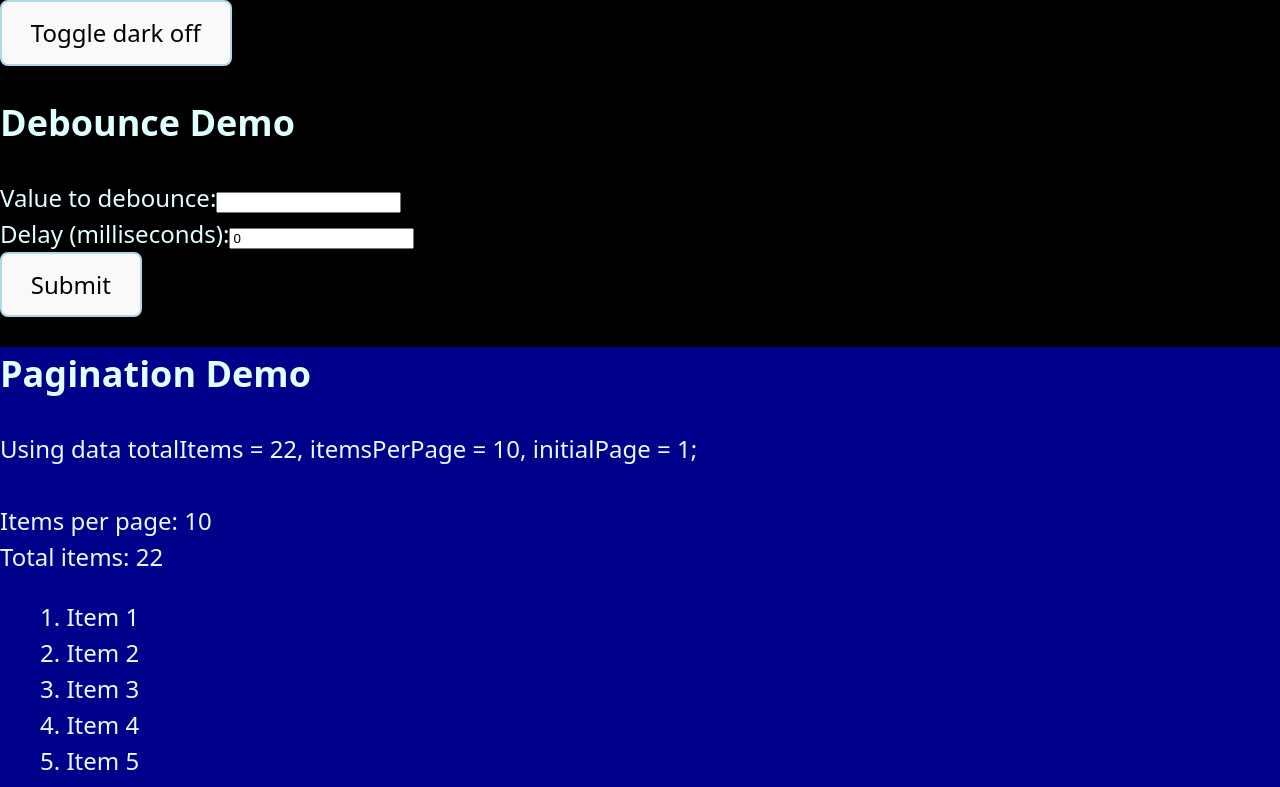
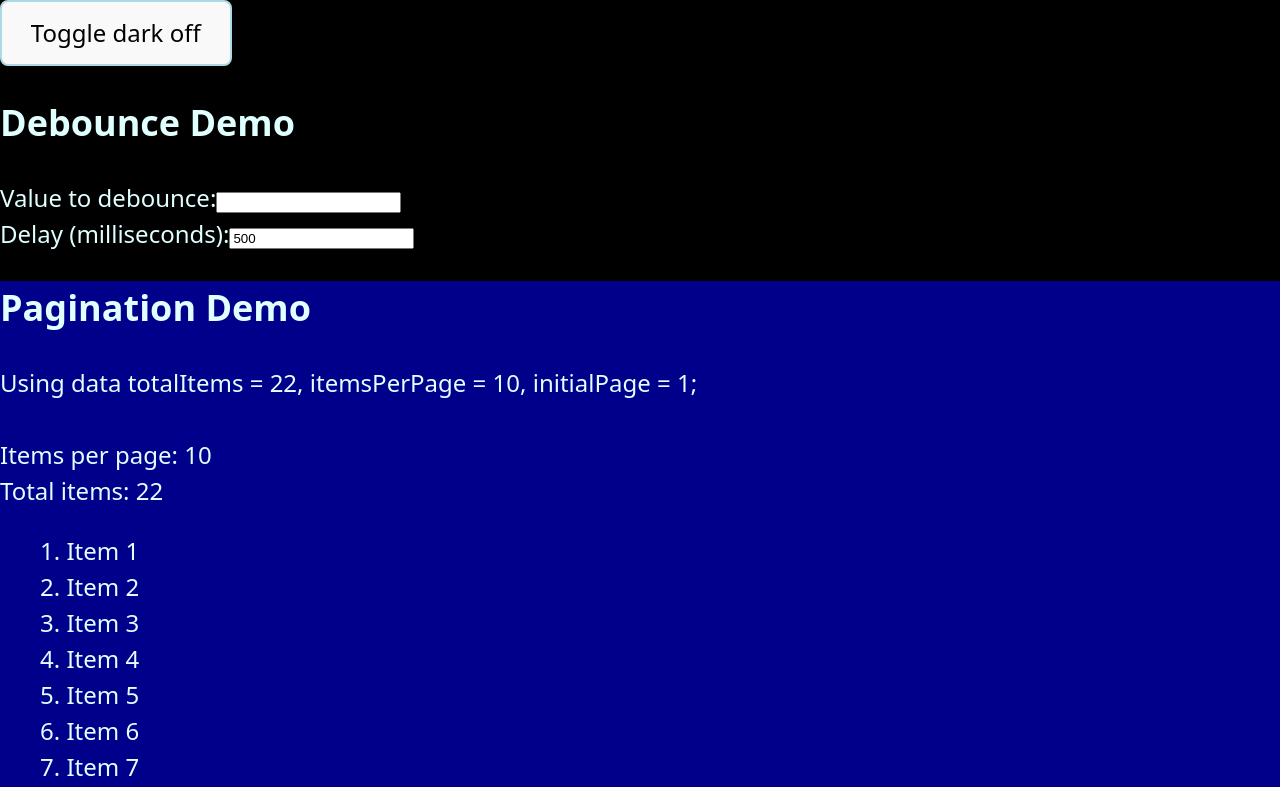
Before and after one commit to aardvarkpepper/2025-08-04-M10-Lab-2, a React (Vite) app: page / in a window 1280 px wide. Shown: the top 787 px of the page. Built offline with nearby package versions, Linux system fonts and the light colour scheme.

Commit message:
Revise untested useDebounce.ts. Add comments on implementation DebounceDemo.tsx. Refactor to use input field instead of form.

```diff
--- a/src/components/DebounceDemo/DebounceDemo.tsx
+++ b/src/components/DebounceDemo/DebounceDemo.tsx
@@ -1,39 +1,44 @@
 import { useState } from 'react';
 
 export const DebounceDemo = () => {
-  const [debounceArguments, setDebounceArguments] = useState({ value: "", delay: 0 });
+  const [debounceArguments, setDebounceArguments] = useState({ value: "", delay: 500 });
   const [data, setData] = useState("");
 
   const handleChange = (event: any) => {
-    const {name, value} = event.target;
+    const { name, value } = event.target;
     setDebounceArguments(prev => {
       console.log('sDA invoked');
-      return {...prev, [name]: value}
+      return { ...prev, [name]: value }
     })
   }
+
+  // I initially planned to use a form as I'm rusty on forms.  But during implementation, I realized this particular implementation is unwieldy with a form.
+  // If a user has to input text then press 'submit form', there's a delay.  The assignment specifies debounceValue should be rendered, and the assignment specifies a 0.5 second default delay.
+  // In other words, it's faster to do a bunch of keypresses with a simple input field than entering text and pressing a submit button in a form, especially if the process is to be repeated.
+  // So, no form.
+  // <form onSubmit={handleSubmit}>
   // note:  React documentation indicates using 'action' property on form element, using async.
-  const handleSubmit = (event: any) => {
-    event.preventDefault();
-    // const formData = new FormData(event.target);
-    // setData(JSON.stringify(formData.get('delay'))); - note:  just stringifying formData doesn't work.  Naturally, as properties cannot be safely stored directly; imagine if a property had the name 'get' for example; it would overwrite the method.
+  // const handleSubmit = (event: any) => {
+  //   event.preventDefault();
+  //   // const formData = new FormData(event.target);
+  //   // setData(JSON.stringify(formData.get('delay'))); - note:  just stringifying formData doesn't work.  Naturally, as properties cannot be safely stored directly; imagine if a property had the name 'get' for example; it would overwrite the method.
 
-    // setState later.
+  //   // setState later.
+  // }
 
-  }
   return (
     <div>
       <h2>
         Debounce Demo
       </h2>
-      <form onSubmit={handleSubmit}>
+      <div>
         <label htmlFor='debounceValue'>Value to debounce:</label>
         <input type='text' id='debounceValue' name='value' value={debounceArguments.value} onChange={(event) => handleChange(event)}></input>
         <br />
         <label htmlFor='debounceDelay'>Delay (milliseconds):</label>
         <input type='number' id='debounceDelay' name='delay' value={debounceArguments.delay} onChange={(event) => handleChange(event)}></input>
-        <br />
-        <button type='submit'>Submit</button>
-      </form>
+      </div>
+
       <div>
         {data}
       </div>
```
Also changed, not shown: src/customHooks/useDebounce.ts (+12 -26 lines), 1 other file (tests, documents, lock files or other folders).
